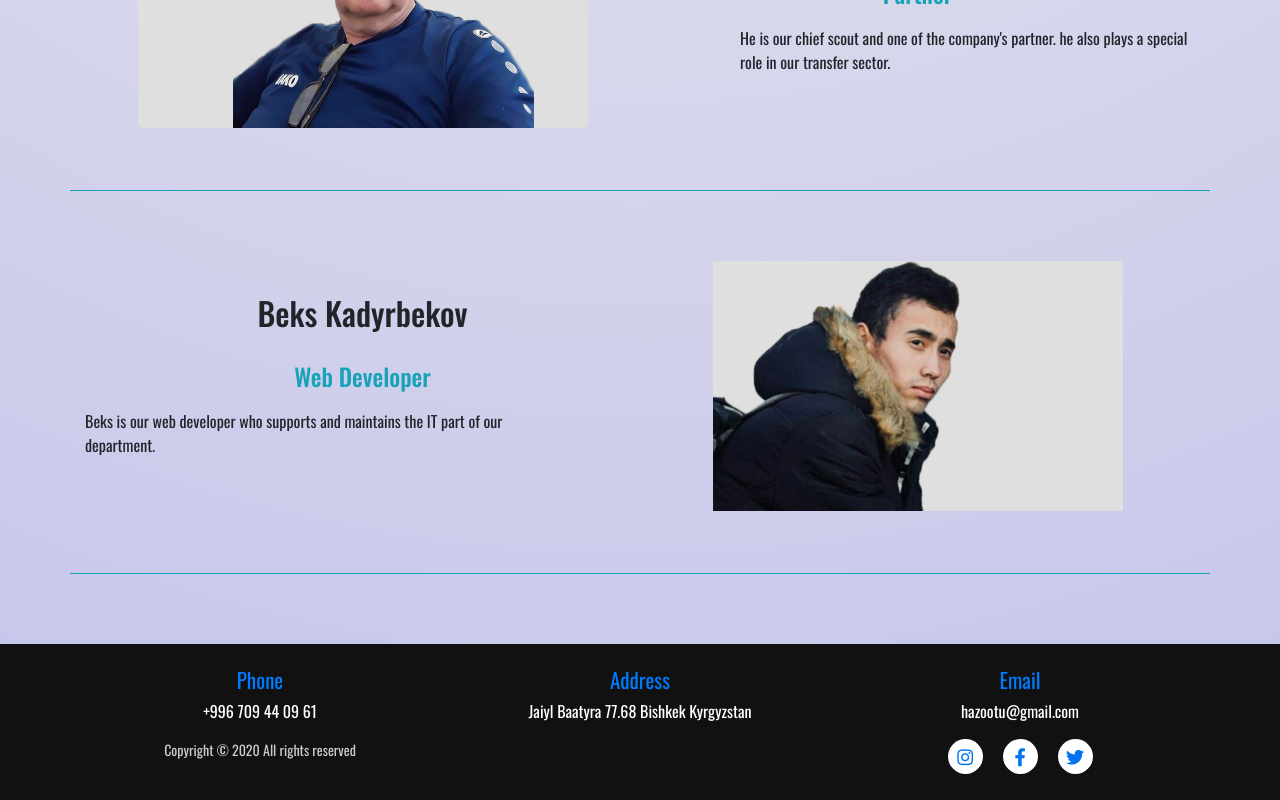
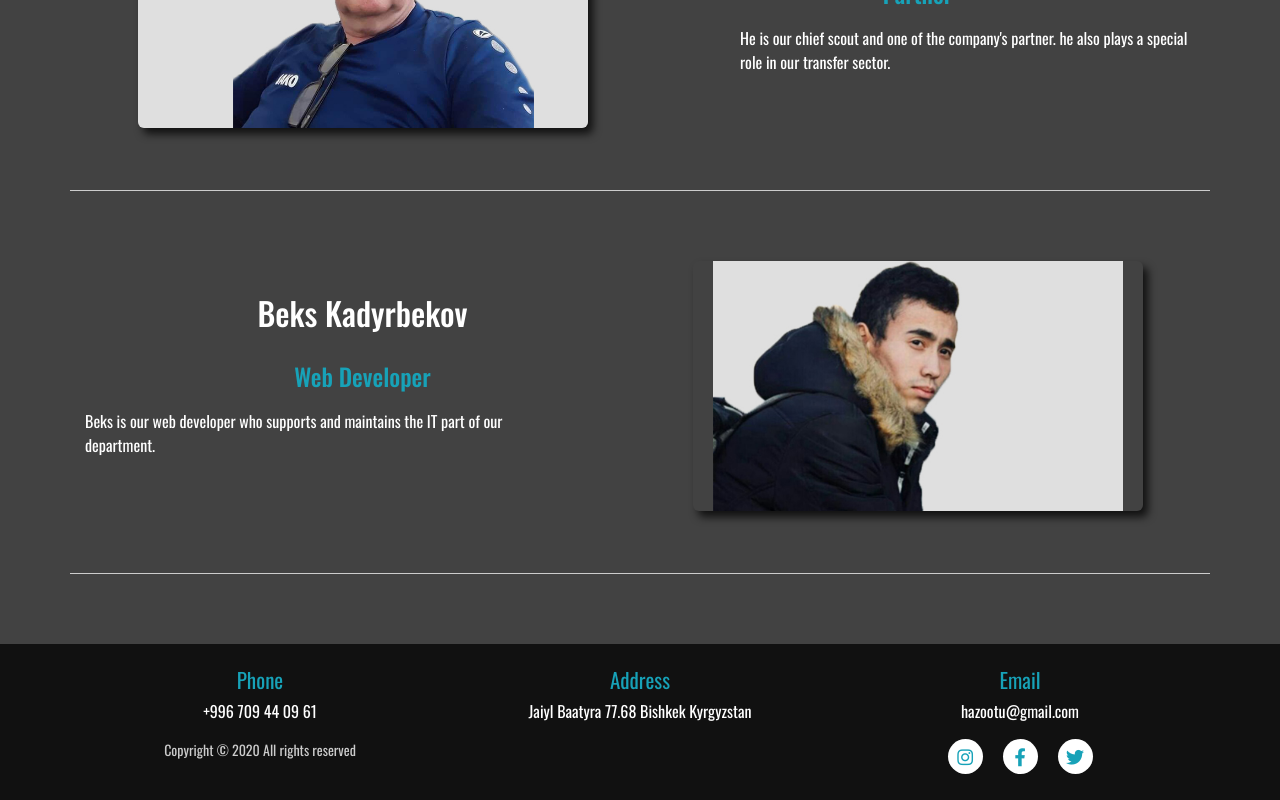
Before and after one commit to beksssK/footballtemporary, a React (Create React App) app: page /staff in a window 1280 px wide. Shown: the part 2630-3430 px from the top of the page. Built offline with nearby package versions, Linux system fonts and the light colour scheme.

Commit message:
Changed the style of the footballers cards

```diff
--- a/src/components/FootballerThumbnail/FootballerThumbnail.js
+++ b/src/components/FootballerThumbnail/FootballerThumbnail.js
@@ -4,7 +4,7 @@ import imageNotAvailable from '../../assets/images/image-not-available.jpg';
 
 const styles = {
     width: '100%',
-    height: 'auto',
+    height: '100%',
     marginRight: '10px'
 };
 
@@ -14,7 +14,7 @@ const FootballerThumbnail = props => {
     if(props.image && props.imgType){
         image = `data:${props.imgType};base64, ${props.image}`;
     }
-    return <img alt="product" src={image} style={styles} className="img-thumbnail" />;
+    return <img alt="product" src={image} style={styles} />;
 };
 
 export default FootballerThumbnail;
--- a/src/components/Home/HomeMiddle.css
+++ b/src/components/Home/HomeMiddle.css
@@ -30,6 +30,7 @@
     width: 450px;
     height: 250px;
     margin: 0 auto;
+    box-shadow: 5px 6px 8px 0 rgba(0,0,0,0.75);
 }
 
 
--- a/src/components/Layout/Layout.css
+++ b/src/components/Layout/Layout.css
@@ -3,7 +3,8 @@
 }
 
 .MainLayout {
-    background: radial-gradient(circle, rgba(238,237,237,1) 0%, rgba(199,199,235,1) 100%);
+    background: #424242;
+    color: #fff;
 }
 
 .page-top__header {
--- a/src/components/MainFooter/MainFooter.css
+++ b/src/components/MainFooter/MainFooter.css
@@ -26,11 +26,11 @@
 
 .social .fab{
     font-size: 18px;
-    color: #0074F0;
+    color: #17a2b8;
 }
 
 .social:hover{
-    background: #0074F0;
+    background: #17a2b8;
 }
 .social:hover .fab{
     color: #fff;
--- a/src/components/MainFooter/MainFooter.js
+++ b/src/components/MainFooter/MainFooter.js
@@ -8,15 +8,15 @@ const MainFooter = () => {
             <Container>
                 <Row className='FooterInfo text-center'>
                    <Col md='4'>
-                       <p className='text-primary FooterInfo_title mb-1'>Phone</p>
+                       <p className='text-info FooterInfo_title mb-1'>Phone</p>
                        <p>+996 709 44 09 61</p>
                    </Col>
                     <Col md='4'>
-                        <p className='text-primary FooterInfo_title mb-1'>Address</p>
+                        <p className='text-info FooterInfo_title mb-1'>Address</p>
                         <p>Jaiyl Baatyra 77.68 Bishkek Kyrgyzstan</p>
                     </Col>
                     <Col md='4'>
-                        <p className='text-primary FooterInfo_title mb-1'>Email</p>
+                        <p className='text-info FooterInfo_title mb-1'>Email</p>
                         <p>hazootu@gmail.com</p>
                     </Col>
                 </Row>
--- a/src/components/Players/PlayersMiddle.js
+++ b/src/components/Players/PlayersMiddle.js
@@ -35,7 +35,7 @@ const PlayersMiddle = (props) => {
                     </Row>
                 ) : (
                     <div className='text-center'>
-                        <Spinner className='Spinner mt-5' color="primary" />
+                        <Spinner className='Spinner mt-5' color="info" />
                     </div>
                 )}
             </Container>
--- a/src/components/SportsmanCard/SportsmanCard.css
+++ b/src/components/SportsmanCard/SportsmanCard.css
@@ -6,10 +6,23 @@
 .Spinner {
     height: 100px;
     width: 100px;
+
 }
-.SportsmanCard{
+
+.Card-info {
+    position: absolute;
+    bottom: 8px;
+    width: 80%;
+    background: rgba(0, 0, 0, 0.3);
+    border-radius: 15px;
+    right: 50%;
+    transform: translateX(50%);
+}
+
+.SportsmanCard {
     overflow: hidden;
     width: 100%;
+    height: 100%;
     border-radius: 15px;
     background: #fff;
     -webkit-box-shadow: 2px 5px 8px 0 rgba(0,0,0,0.75);
@@ -25,4 +38,7 @@
     .Card {
         padding: 10px 50px;
     }
+    .SportsmanCard > img{
+        height: auto !important;
+    }
 }
--- a/src/components/Staff/Staff.css
+++ b/src/components/Staff/Staff.css
@@ -9,7 +9,7 @@
 
 
 .info__section_staff {
-    border-bottom: 1px solid #17a2b8;
+    border-bottom: 1px solid #ccc;
     padding-bottom: 62px;
     margin-bottom: 50px;
 }
```
